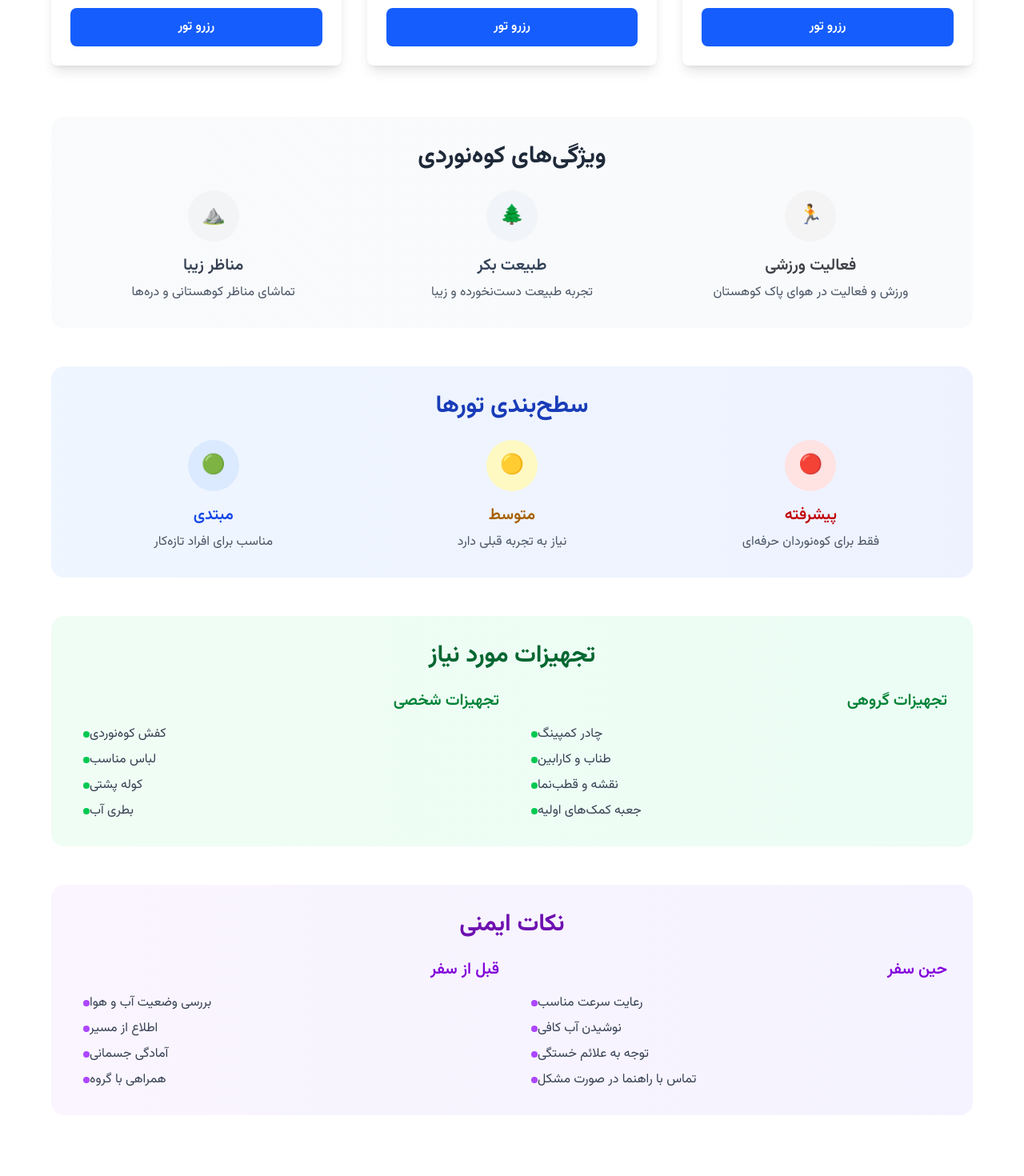
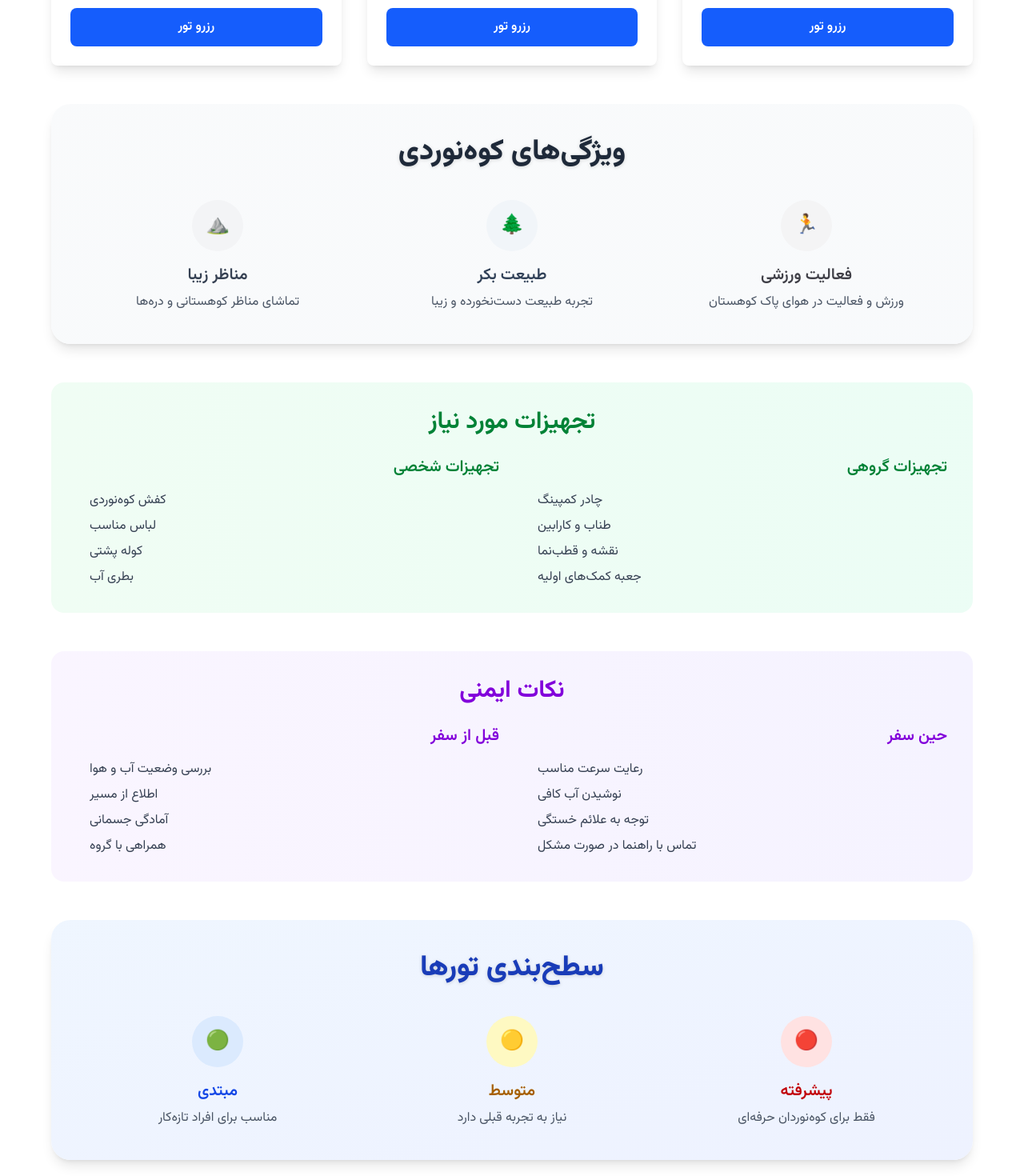
Before and after one commit to unkmitm/Tour, a React (Vite) app in the folder front/: page /internal/mountain in a window 1280 px wide. Shown: the part 1240-2710 px from the top of the page at 80% size. Before the commit the page ends 2666 px from the top, so only its background shows below. Built offline with nearby package versions, Linux system fonts and the light colour scheme.

Commit message:
Mountaion

```diff
--- a/front/src/components/MountainTours.jsx
+++ b/front/src/components/MountainTours.jsx
@@ -1,43 +1,35 @@
 import TourNavigation from "./TourNavigation";
 import TourCard from "./TourCard";
+import SectionCard from "./common/SectionCard";
+import InfoSection from "./data/infoSection";
+import MountainData from "./data/MountainData";
 
-const mountainTours = [
-  {
-    id: 1,
-    name: "تور قله دماوند",
-    duration: "5 روز و 4 شب",
-    price: "4,500,000 تومان",
-    highlights: ["صعود به قله", "منظره کوهستان", "کمپینگ", "عکاسی"],
-    includes: [
-      "اقامت در کمپ",
-      "تمام وعده‌ها",
-      "تجهیزات کوه‌نوردی",
-      "راهنمای حرفه‌ای",
-      "بیمه",
-    ],
-  },
-  {
-    id: 2,
-    name: "تور کوه‌های زاگرس",
-    duration: "4 روز و 3 شب",
-    price: "3,800,000 تومان",
-    highlights: ["پیاده‌روی", "منظره دره‌ها", "فرهنگ محلی", "طبیعت بکر"],
-    includes: [
-      "اقامت در اقامتگاه",
-      "صبحانه و شام",
-      "راهنما",
-      "حمل و نقل",
-      "بیمه",
-    ],
-  },
-  {
-    id: 3,
-    name: "تور کوه‌های البرز",
-    duration: "3 روز و 2 شب",
-    price: "2,900,000 تومان",
-    highlights: ["کوه‌نوردی", "منظره تهران", "هوای پاک", "فعالیت‌های ورزشی"],
-    includes: ["اقامت در کلبه", "صبحانه و شام", "راهنما", "تجهیزات", "بیمه"],
-  },
+const personalEquipments = [
+  "کفش کوه‌نوردی",
+  "لباس مناسب",
+  "کوله پشتی",
+  "بطری آب",
+];
+
+const groupEquipments = [
+  "چادر کمپینگ",
+  "طناب و کارابین",
+  "نقشه و قطب‌نما",
+  "جعبه کمک‌های اولیه",
+];
+
+const safetyBefore = [
+  "بررسی وضعیت آب و هوا",
+  "اطلاع از مسیر",
+  "آمادگی جسمانی",
+  "همراهی با گروه",
+];
+
+const safetyDuring = [
+  "رعایت سرعت مناسب",
+  "نوشیدن آب کافی",
+  "توجه به علائم خستگی",
+  "تماس با راهنما در صورت مشکل",
 ];
 
 function MountainTours() {
@@ -57,194 +49,92 @@ function MountainTours() {
           </div>
 
           <div className="grid grid-cols-1 md:grid-cols-2 lg:grid-cols-3 gap-8">
-            {mountainTours.map((tour) => (
+            {MountainData.map((tour) => (
               <TourCard key={tour.id} tour={tour} />
             ))}
           </div>
 
-          <div className="mt-16 bg-gradient-to-r from-gray-50 to-slate-50 rounded-2xl p-8">
-            <h2 className="text-3xl font-bold mb-6 text-gray-800 text-center">
-              ویژگی‌های کوه‌نوردی
-            </h2>
-            <div className="grid grid-cols-1 md:grid-cols-3 gap-8">
-              <div className="text-center">
-                <div className="w-16 h-16 bg-gray-100 rounded-full flex items-center justify-center mx-auto mb-4">
-                  <span className="text-2xl">⛰️</span>
-                </div>
-                <h3 className="text-xl font-semibold mb-2 text-gray-700">
-                  مناظر زیبا
-                </h3>
-                <p className="text-gray-600">تماشای مناظر کوهستانی و دره‌ها</p>
-              </div>
+          <SectionCard
+            title="ویژگی‌های کوه‌نوردی"
+            gradient="from-gray-50 to-slate-50"
+            textColor="text-gray-800"
+            cols={3}
+            items={[
+              {
+                icon: "⛰️",
+                bgColor: "bg-gray-100",
+                title: "مناظر زیبا",
+                titleColor: "text-gray-700",
+                description: "تماشای مناظر کوهستانی و دره‌ها",
+              },
+              {
+                icon: "🌲",
+                bgColor: "bg-slate-100",
+                title: "طبیعت بکر",
+                titleColor: "text-slate-700",
+                description: "تجربه طبیعت دست‌نخورده و زیبا",
+              },
+              {
+                icon: "🏃",
+                bgColor: "bg-zinc-100",
+                title: "فعالیت ورزشی",
+                titleColor: "text-zinc-700",
+                description: "ورزش و فعالیت در هوای پاک کوهستان",
+              },
+            ]}
+          />
 
-              <div className="text-center">
-                <div className="w-16 h-16 bg-slate-100 rounded-full flex items-center justify-center mx-auto mb-4">
-                  <span className="text-2xl">🌲</span>
-                </div>
-                <h3 className="text-xl font-semibold mb-2 text-slate-700">
-                  طبیعت بکر
-                </h3>
-                <p className="text-gray-600">تجربه طبیعت دست‌نخورده و زیبا</p>
-              </div>
+          <InfoSection
+            title="تجهیزات مورد نیاز"
+            fromColor="from-green-50"
+            toColor="to-emerald-50"
+            textColor="text-green-700"
+            sections={[
+              { heading: "تجهیزات شخصی", items: personalEquipments },
+              { heading: "تجهیزات گروهی", items: groupEquipments },
+            ]}
+          />
 
-              <div className="text-center">
-                <div className="w-16 h-16 bg-zinc-100 rounded-full flex items-center justify-center mx-auto mb-4">
-                  <span className="text-2xl">🏃</span>
-                </div>
-                <h3 className="text-xl font-semibold mb-2 text-zinc-700">
-                  فعالیت ورزشی
-                </h3>
-                <p className="text-gray-600">
-                  ورزش و فعالیت در هوای پاک کوهستان
-                </p>
-              </div>
-            </div>
-          </div>
+          <InfoSection
+            title="نکات ایمنی"
+            fromColor="from-purple-50"
+            toColor="to-violet-50"
+            textColor="text-purple-700"
+            sections={[
+              { heading: "قبل از سفر", items: safetyBefore },
+              { heading: "حین سفر", items: safetyDuring },
+            ]}
+          />
 
-          <div className="mt-12 bg-gradient-to-r from-blue-50 to-indigo-50 rounded-2xl p-8">
-            <h2 className="text-3xl font-bold mb-6 text-blue-800 text-center">
-              سطح‌بندی تورها
-            </h2>
-            <div className="grid grid-cols-1 md:grid-cols-3 gap-8">
-              <div className="text-center">
-                <div className="w-16 h-16 bg-blue-100 rounded-full flex items-center justify-center mx-auto mb-4">
-                  <span className="text-2xl">🟢</span>
-                </div>
-                <h3 className="text-xl font-semibold mb-2 text-blue-700">
-                  مبتدی
-                </h3>
-                <p className="text-gray-600">مناسب برای افراد تازه‌کار</p>
-              </div>
-
-              <div className="text-center">
-                <div className="w-16 h-16 bg-yellow-100 rounded-full flex items-center justify-center mx-auto mb-4">
-                  <span className="text-2xl">🟡</span>
-                </div>
-                <h3 className="text-xl font-semibold mb-2 text-yellow-700">
-                  متوسط
-                </h3>
-                <p className="text-gray-600">نیاز به تجربه قبلی دارد</p>
-              </div>
-
-              <div className="text-center">
-                <div className="w-16 h-16 bg-red-100 rounded-full flex items-center justify-center mx-auto mb-4">
-                  <span className="text-2xl">🔴</span>
-                </div>
-                <h3 className="text-xl font-semibold mb-2 text-red-700">
-                  پیشرفته
-                </h3>
-                <p className="text-gray-600">فقط برای کوه‌نوردان حرفه‌ای</p>
-              </div>
-            </div>
-          </div>
-
-          <div className="mt-12 bg-gradient-to-r from-green-50 to-emerald-50 rounded-2xl p-8">
-            <h2 className="text-3xl font-bold mb-6 text-green-800 text-center">
-              تجهیزات مورد نیاز
-            </h2>
-            <div className="grid grid-cols-1 md:grid-cols-2 gap-8">
-              <div>
-                <h3 className="text-xl font-semibold mb-4 text-green-700">
-                  تجهیزات شخصی
-                </h3>
-                <ul className="space-y-2 text-gray-700">
-                  <li className="flex items-center">
-                    <span className="w-2 h-2 bg-green-500 rounded-full ml-2"></span>
-                    کفش کوه‌نوردی
-                  </li>
-                  <li className="flex items-center">
-                    <span className="w-2 h-2 bg-green-500 rounded-full ml-2"></span>
-                    لباس مناسب
-                  </li>
-                  <li className="flex items-center">
-                    <span className="w-2 h-2 bg-green-500 rounded-full ml-2"></span>
-                    کوله پشتی
-                  </li>
-                  <li className="flex items-center">
-                    <span className="w-2 h-2 bg-green-500 rounded-full ml-2"></span>
-                    بطری آب
-                  </li>
-                </ul>
-              </div>
-              <div>
-                <h3 className="text-xl font-semibold mb-4 text-green-700">
-                  تجهیزات گروهی
-                </h3>
-                <ul className="space-y-2 text-gray-700">
-                  <li className="flex items-center">
-                    <span className="w-2 h-2 bg-green-500 rounded-full ml-2"></span>
-                    چادر کمپینگ
-                  </li>
-                  <li className="flex items-center">
-                    <span className="w-2 h-2 bg-green-500 rounded-full ml-2"></span>
-                    طناب و کارابین
-                  </li>
-                  <li className="flex items-center">
-                    <span className="w-2 h-2 bg-green-500 rounded-full ml-2"></span>
-                    نقشه و قطب‌نما
-                  </li>
-                  <li className="flex items-center">
-                    <span className="w-2 h-2 bg-green-500 rounded-full ml-2"></span>
-                    جعبه کمک‌های اولیه
-                  </li>
-                </ul>
-              </div>
-            </div>
-          </div>
-
-          <div className="mt-12 bg-gradient-to-r from-purple-50 to-violet-50 rounded-2xl p-8">
-            <h2 className="text-3xl font-bold mb-6 text-purple-800 text-center">
-              نکات ایمنی
-            </h2>
-            <div className="grid grid-cols-1 md:grid-cols-2 gap-8">
-              <div>
-                <h3 className="text-xl font-semibold mb-4 text-purple-700">
-                  قبل از سفر
-                </h3>
-                <ul className="space-y-2 text-gray-700">
-                  <li className="flex items-center">
-                    <span className="w-2 h-2 bg-purple-500 rounded-full ml-2"></span>
-                    بررسی وضعیت آب و هوا
-                  </li>
-                  <li className="flex items-center">
-                    <span className="w-2 h-2 bg-purple-500 rounded-full ml-2"></span>
-                    اطلاع از مسیر
-                  </li>
-                  <li className="flex items-center">
-                    <span className="w-2 h-2 bg-purple-500 rounded-full ml-2"></span>
-                    آمادگی جسمانی
-                  </li>
-                  <li className="flex items-center">
-                    <span className="w-2 h-2 bg-purple-500 rounded-full ml-2"></span>
-                    همراهی با گروه
-                  </li>
-                </ul>
-              </div>
-              <div>
-                <h3 className="text-xl font-semibold mb-4 text-purple-700">
-                  حین سفر
-                </h3>
-                <ul className="space-y-2 text-gray-700">
-                  <li className="flex items-center">
-                    <span className="w-2 h-2 bg-purple-500 rounded-full ml-2"></span>
-                    رعایت سرعت مناسب
-                  </li>
-                  <li className="flex items-center">
-                    <span className="w-2 h-2 bg-purple-500 rounded-full ml-2"></span>
-                    نوشیدن آب کافی
-                  </li>
-                  <li className="flex items-center">
-                    <span className="w-2 h-2 bg-purple-500 rounded-full ml-2"></span>
-                    توجه به علائم خستگی
-                  </li>
-                  <li className="flex items-center">
-                    <span className="w-2 h-2 bg-purple-500 rounded-full ml-2"></span>
-                    تماس با راهنما در صورت مشکل
-                  </li>
-                </ul>
-              </div>
-            </div>
-          </div>
+          <SectionCard
+            title="سطح‌بندی تورها"
+            gradient="from-blue-50 to-indigo-50"
+            textColor="text-blue-800"
+            cols={3}
+            items={[
+              {
+                icon: "🟢",
+                bgColor: "bg-blue-100",
+                title: "مبتدی",
+                titleColor: "text-blue-700",
+                description: "مناسب برای افراد تازه‌کار",
+              },
+              {
+                icon: "🟡",
+                bgColor: "bg-yellow-100",
+                title: "متوسط",
+                titleColor: "text-yellow-700",
+                description: "نیاز به تجربه قبلی دارد",
+              },
+              {
+                icon: "🔴",
+                bgColor: "bg-red-100",
+                title: "پیشرفته",
+                titleColor: "text-red-700",
+                description: "فقط برای کوه‌نوردان حرفه‌ای",
+              },
+            ]}
+          />
         </div>
       </div>
     </>
```
